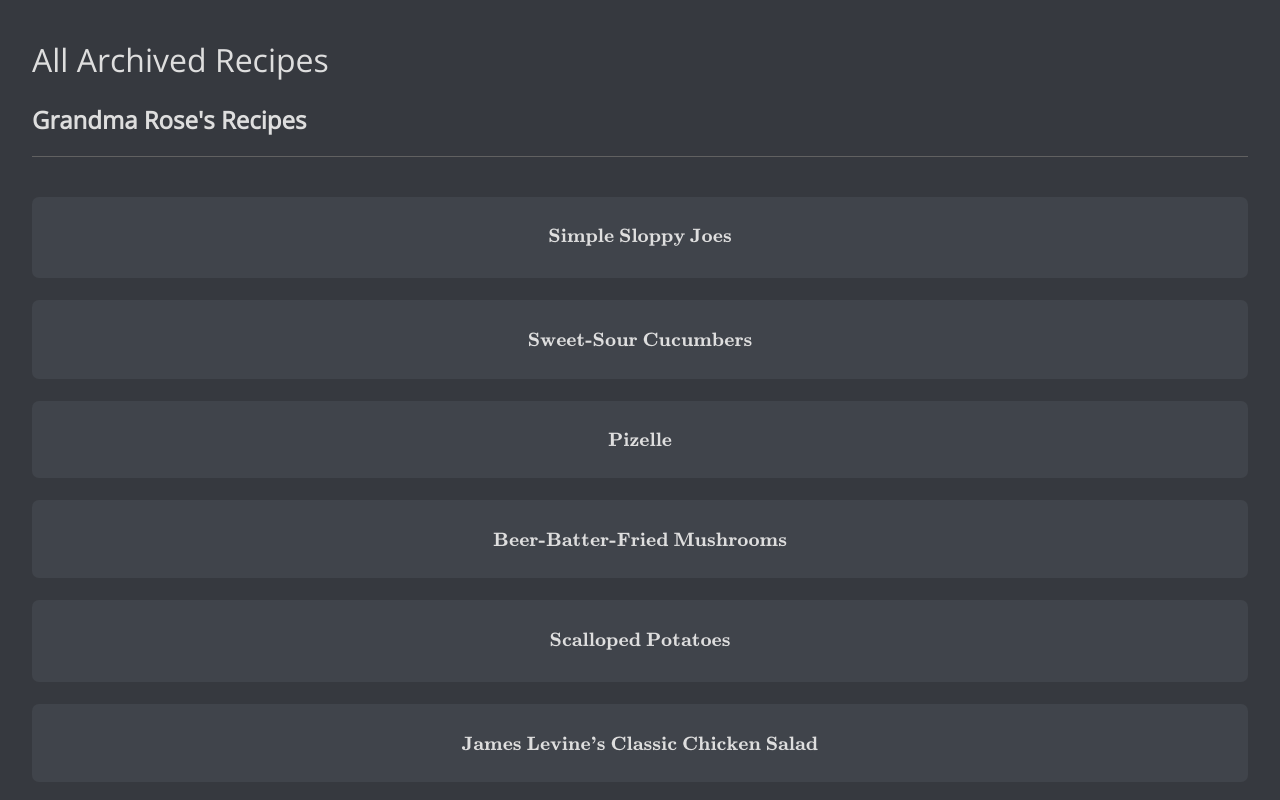
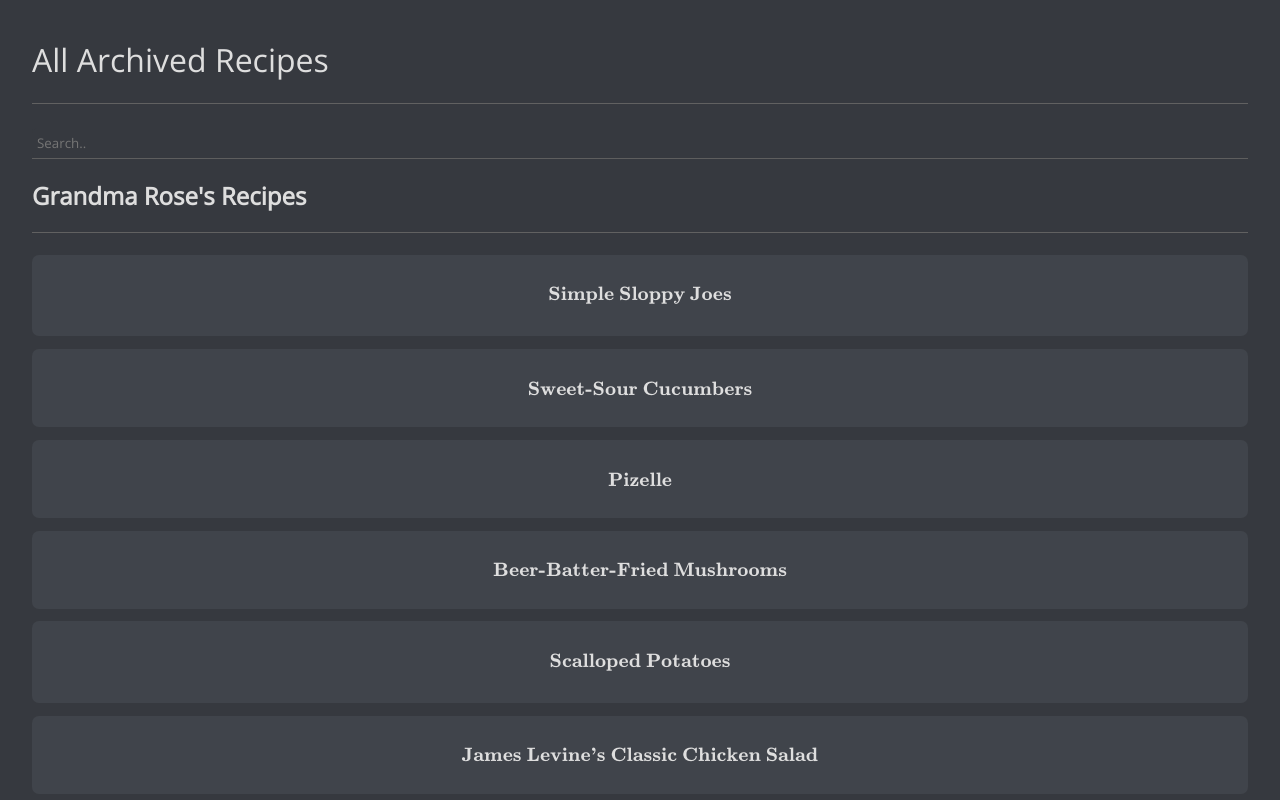
Before and after one commit to derpferpmerp/recipes, a plain HTML site: page index.html in a window 1280 px wide. Drawn offline with nearby package versions, Linux system fonts and the light colour scheme; some packages are replaced by stand-ins of ours.

Commit message:
Added Search Functionality

```diff
--- a/config.js
+++ b/config.js
@@ -6,3 +6,13 @@ MathJax.Hub.Config({
     TeX: { noUndefined: { attributes: { mathcolor: "red", mathbackground: "#FFEEEE", mathsize: "90%" } } },
     messageStyle: "none"
 });
+function searchRecipes(text) {
+    const recipeDivs = document.getElementsByClassName("main-element");
+    for (const element of recipeDivs){
+        if ( !element.textContent.match(text) && text != "") {
+            element.style.display = "none";
+        } else if (text=="") {
+            element.style.display = "flex";
+        }
+    }
+}
--- a/index.html
+++ b/index.html
@@ -6,51 +6,46 @@
 
     <link rel="preconnect" href="https://fonts.gstatic.com">
     <link href="https://fonts.googleapis.com/css2?family=Open+Sans&display=swap" rel="stylesheet">
+    <link rel="stylesheet" href="https://cdnjs.cloudflare.com/ajax/libs/font-awesome/6.5.1/css/all.min.css" integrity="sha512-DTOQO9RWCH3ppGqcWaEA1BIZOC6xxalwEsw9c2QQeAIftl+Vegovlnee1c9QX4TctnWMn13TZye+giMm8e2LwA==" crossorigin="anonymous" referrerpolicy="no-referrer" />
     <link rel="stylesheet" href="style.css">
 
-    <script type="text/x-mathjax-config">
-        MathJax.Hub.Config({
-            showProcessingMessages: false,
-            messageStyle: "none",
-            tex2jax: { inlineMath: [["$","$"],["\\(","\\)"], ["\\[", "\\]"]] },
-            "HTML-CSS": {
-                linebreaks: { automatic: true, width: "container" }
-            }
-        });
 
 
-    </script>
     <script src="https://polyfill.io/v3/polyfill.min.js?features=es6"></script>
     <script id="MathJax-script" async src="https://cdnjs.cloudflare.com/ajax/libs/mathjax/2.7.7/MathJax.js?config=TeX-AMS-MML_HTMLorMML"></script>
+    <script src="config.js"></script>
 </head>
 <body>
     <header>
         <h1>All Archived Recipes</h1>
-        <h2>Grandma Rose's Recipes</h2>
     </header>
+    <div class="searchBarContainer">
+        <div class="wrap">
+            <div class="search">
+            <input name="search" type="text" class="searchTerm" placeholder="Search.." onkeyup="searchRecipes(this.value)">
+            </div>
+        </div>
+    </div>
 <main>
+    <header><h2> Grandma Rose's Recipes </h2></header>
+    <br>
     <!-- https://css-tricks.com/the-cleanest-trick-for-autogrowing-textareas/ -->
-    <div id="ssg" class="main-element" onclick="window.location.replace('g_rose/ssg.html')" onmouseover="this.style.cursor='pointer'">
+    <div id="recipe1" class="main-element" onclick="window.location.replace('g_rose/ssg.html')" onmouseover="this.style.cursor='pointer'">
         \[ \textbf{Simple Sloppy Joes} \]
     </div>
-    <br>
-    <div id="ssc" class="main-element" onclick="window.location.replace('g_rose/ssc.html')" onmouseover="this.style.cursor='pointer'">
+    <div id="recipe2" class="main-element" onclick="window.location.replace('g_rose/ssc.html')" onmouseover="this.style.cursor='pointer'">
         \[ \textbf{Sweet-Sour Cucumbers} \]
     </div>
-    <br>
-    <div id="pizelle" class="main-element" onclick="window.location.replace('g_rose/pizelle.html')" onmouseover="this.style.cursor='pointer'">
+    <div id="recipe3" class="main-element" onclick="window.location.replace('g_rose/pizelle.html')" onmouseover="this.style.cursor='pointer'">
         \[ \textbf{Pizelle} \]
     </div>
-	<br>
-    <div id="bbf" class="main-element" onclick="window.location.replace('g_rose/bbf.html')" onmouseover="this.style.cursor='pointer'">
+    <div id="recipe4" class="main-element" onclick="window.location.replace('g_rose/bbf.html')" onmouseover="this.style.cursor='pointer'">
         \[ \textbf{Beer-Batter-Fried Mushrooms} \]
     </div>
-	<br>
-    <div id="scp" class="main-element" onclick="window.location.replace('g_rose/scp.html')" onmouseover="this.style.cursor='pointer'">
+    <div id="recipe5" class="main-element" onclick="window.location.replace('g_rose/scp.html')" onmouseover="this.style.cursor='pointer'">
         \[ \textbf{Scalloped Potatoes} \]
     </div>
-	<br>
-    <div id="jamescs" class="main-element" onclick="window.location.replace('g_rose/jamescs.html')" onmouseover="this.style.cursor='pointer'">
+    <div id="recipe6" class="main-element" onclick="window.location.replace('g_rose/jamescs.html')" onmouseover="this.style.cursor='pointer'">
         \[ \textbf{James Levine's Classic Chicken Salad} \]
     </div>
 	<br>
--- a/style.css
+++ b/style.css
@@ -23,7 +23,7 @@ header h1 {
 }
 
 main {
-    margin-top: 5vh;
+    /*margin-top: 5vh;*/
     display: flex;
     flex-flow: column nowrap;
     justify-content: space-between;
@@ -66,3 +66,47 @@ main {
     background: #40444b;
     padding: 1vw;
 }
+
+/* --------------------- */
+/*  SEARCH BAR SETTINGS  */
+/* --------------------- */
+
+.search {
+    width: 100%;
+    position: relative;
+    display: flex;
+}
+
+.searchTerm {
+    border: #36393f;
+    width: 100%;
+    padding: 5px;
+    height: 20px;
+    border-radius: 5px 0 0 5px;
+    outline: none;
+    color: white;
+    background: #36393f;
+    resize: none;
+}
+
+.searchTerm:focus{
+    color: white;
+}
+
+/*Resize the wrap to see the search bar change!*/
+.wrap{
+    width: 95vw;
+    border-bottom: 1px solid #5e5e5e;
+    margin-top: 3vh;
+    display: flex;
+    flex: 0 0 100%;
+    /*position: absolute;*/
+    /*top: 10.4vh;*/
+    /*transform: translate(-60%, -50%);*/
+}
+
+.searchBarContainer { display: flex; flex-direction: column; flex: 0 0 100%; }
+
+.main-element + .main-element {
+    margin-top: 1vw;
+}
```
